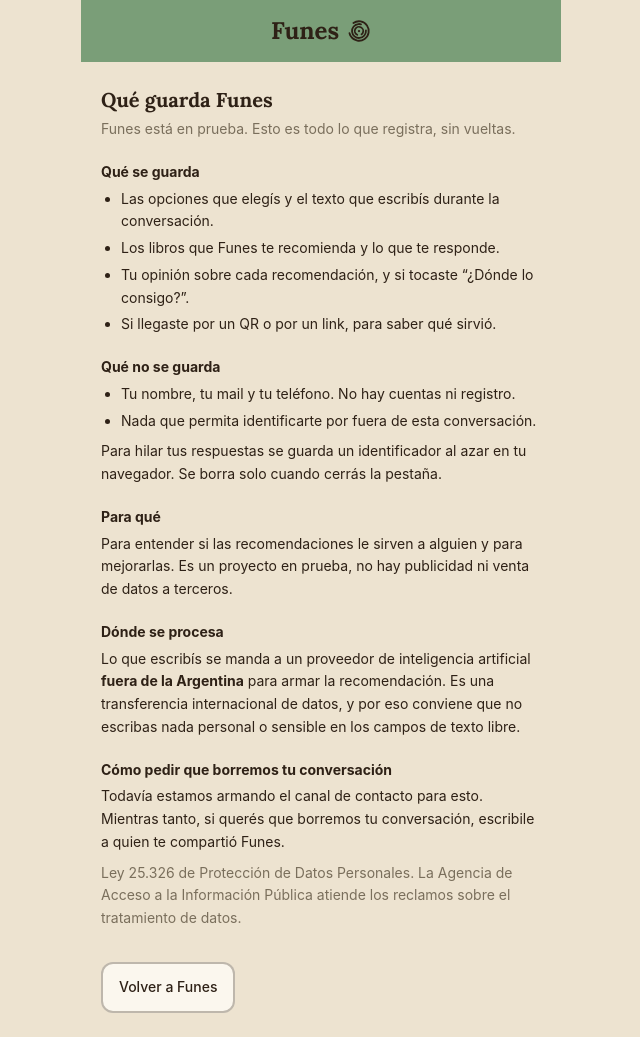
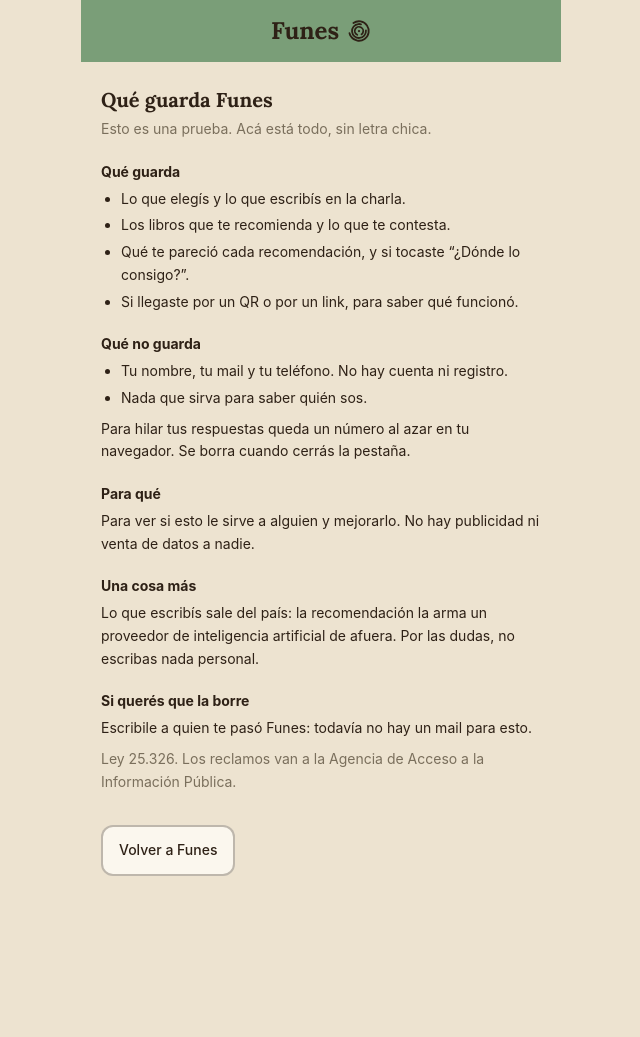
Before and after one commit to nvranco/librero, a FastAPI app: page /funes-chat/privacidad in a window 1280 px wide. Shown: the whole page, without its empty margins (319-959 px from the left). After the commit the page ends 876 px from the top, so only its background shows below. Run offline with FastAPI, Linux system fonts and the light colour scheme; parts of the project's set-up code (start-up, migrations or seed data) failed here and were passed over; some libraries are stand-ins or nearby versions.

Commit message:
Escribir el aviso de datos de Funes en criollo y mas corto
La pagina "Que guarda Funes" la abre alguien que escaneo un QR en la
calle y desconfia: si es larga y notarial se cierra sin leer, y entonces
no informa nada. Se acorta un tercio y pasa a hablar como una persona,
sin sacar ninguna de las cosas que tiene que decir (que se guarda, que
no, para que, que sale del pais, como pedir la baja y la ley 25.326).

Co-Authored-By: Claude Opus 5 <noreply@anthropic.com>

```diff
--- a/app/templates/funes_chat.html
+++ b/app/templates/funes_chat.html
@@ -80,8 +80,8 @@
     <!-- Visible desde que carga la pagina, o sea antes de que la persona
          escriba nada: si el aviso apareciera al final ya no seria un aviso. -->
     <p class="mt-4 text-xs text-gris">
-      Funes está en prueba y guarda esta conversación para mejorar.
-      <a href="/funes-chat/privacidad" class="underline">Qué guarda exactamente</a>.
+      Funes está en prueba y guarda la charla para mejorar.
+      <a href="/funes-chat/privacidad" class="underline">Qué guarda</a>.
     </p>
     <!-- Sin esto, el documento no tiene suficiente alto debajo del ultimo
          mensaje como para poder scrollearlo hasta arriba del todo (el
--- a/app/templates/funes_privacidad.html
+++ b/app/templates/funes_privacidad.html
@@ -17,58 +17,57 @@
     </div>
   </header>
 
+  <!-- Esta pagina la abre alguien que escaneo un QR en la calle y desconfia.
+       Se escribe corta y en criollo a proposito: una pagina larga y notarial
+       se cierra sin leer, y entonces no informo nada. -->
   <div class="flex-1 px-5 py-6 safe-b text-sm leading-relaxed">
     <h2 class="text-xl font-bold mb-1" style="font-family: var(--font-display);">Qué guarda Funes</h2>
-    <p class="text-gris mb-5">Funes está en prueba. Esto es todo lo que registra, sin vueltas.</p>
+    <p class="text-gris mb-5">Esto es una prueba. Acá está todo, sin letra chica.</p>
 
-    <h3 class="font-bold mt-5 mb-1">Qué se guarda</h3>
+    <h3 class="font-bold mt-5 mb-1">Qué guarda</h3>
     <ul class="list-disc pl-5 space-y-1">
-      <li>Las opciones que elegís y el texto que escribís durante la conversación.</li>
-      <li>Los libros que Funes te recomienda y lo que te responde.</li>
-      <li>Tu opinión sobre cada recomendación, y si tocaste “¿Dónde lo consigo?”.</li>
-      <li>Si llegaste por un QR o por un link, para saber qué sirvió.</li>
+      <li>Lo que elegís y lo que escribís en la charla.</li>
+      <li>Los libros que te recomienda y lo que te contesta.</li>
+      <li>Qué te pareció cada recomendación, y si tocaste “¿Dónde lo consigo?”.</li>
+      <li>Si llegaste por un QR o por un link, para saber qué funcionó.</li>
     </ul>
 
-    <h3 class="font-bold mt-5 mb-1">Qué no se guarda</h3>
+    <h3 class="font-bold mt-5 mb-1">Qué no guarda</h3>
     <ul class="list-disc pl-5 space-y-1">
-      <li>Tu nombre, tu mail y tu teléfono. No hay cuentas ni registro.</li>
-      <li>Nada que permita identificarte por fuera de esta conversación.</li>
+      <li>Tu nombre, tu mail y tu teléfono. No hay cuenta ni registro.</li>
+      <li>Nada que sirva para saber quién sos.</li>
     </ul>
     <p class="mt-2">
-      Para hilar tus respuestas se guarda un identificador al azar en tu navegador.
-      Se borra solo cuando cerrás la pestaña.
+      Para hilar tus respuestas queda un número al azar en tu navegador. Se borra
+      cuando cerrás la pestaña.
     </p>
 
     <h3 class="font-bold mt-5 mb-1">Para qué</h3>
     <p>
-      Para entender si las recomendaciones le sirven a alguien y para mejorarlas.
-      Es un proyecto en prueba, no hay publicidad ni venta de datos a terceros.
+      Para ver si esto le sirve a alguien y mejorarlo. No hay publicidad ni venta
+      de datos a nadie.
     </p>
 
-    <h3 class="font-bold mt-5 mb-1">Dónde se procesa</h3>
+    <h3 class="font-bold mt-5 mb-1">Una cosa más</h3>
     <p>
-      Lo que escribís se manda a un proveedor de inteligencia artificial
-      <strong>fuera de la Argentina</strong> para armar la recomendación. Es una
-      transferencia internacional de datos, y por eso conviene que no escribas
-      nada personal o sensible en los campos de texto libre.
+      Lo que escribís sale del país: la recomendación la arma un proveedor de
+      inteligencia artificial de afuera. Por las dudas, no escribas nada personal.
     </p>
 
-    <h3 class="font-bold mt-5 mb-1">Cómo pedir que borremos tu conversación</h3>
+    <h3 class="font-bold mt-5 mb-1">Si querés que la borre</h3>
     {% if contacto %}
     <p>
-      Escribinos a <a class="underline font-medium" href="mailto:{{ contacto }}">{{ contacto }}</a>
-      y la borramos. Si podés, contanos el día y la hora aproximada, que es lo único
-      que tenemos para encontrarla.
+      Escribime a <a class="underline font-medium" href="mailto:{{ contacto }}">{{ contacto }}</a>
+      y la borro. Decime más o menos el día y la hora, que es lo único que tengo
+      para encontrarla.
     </p>
     {% else %}
     <p>
-      Todavía estamos armando el canal de contacto para esto. Mientras tanto,
-      si querés que borremos tu conversación, escribile a quien te compartió Funes.
+      Escribile a quien te pasó Funes: todavía no hay un mail para esto.
     </p>
     {% endif %}
     <p class="mt-2 text-gris">
-      Ley 25.326 de Protección de Datos Personales. La Agencia de Acceso a la
-      Información Pública atiende los reclamos sobre el tratamiento de datos.
+      Ley 25.326. Los reclamos van a la Agencia de Acceso a la Información Pública.
     </p>
 
     <p class="mt-8">
```
